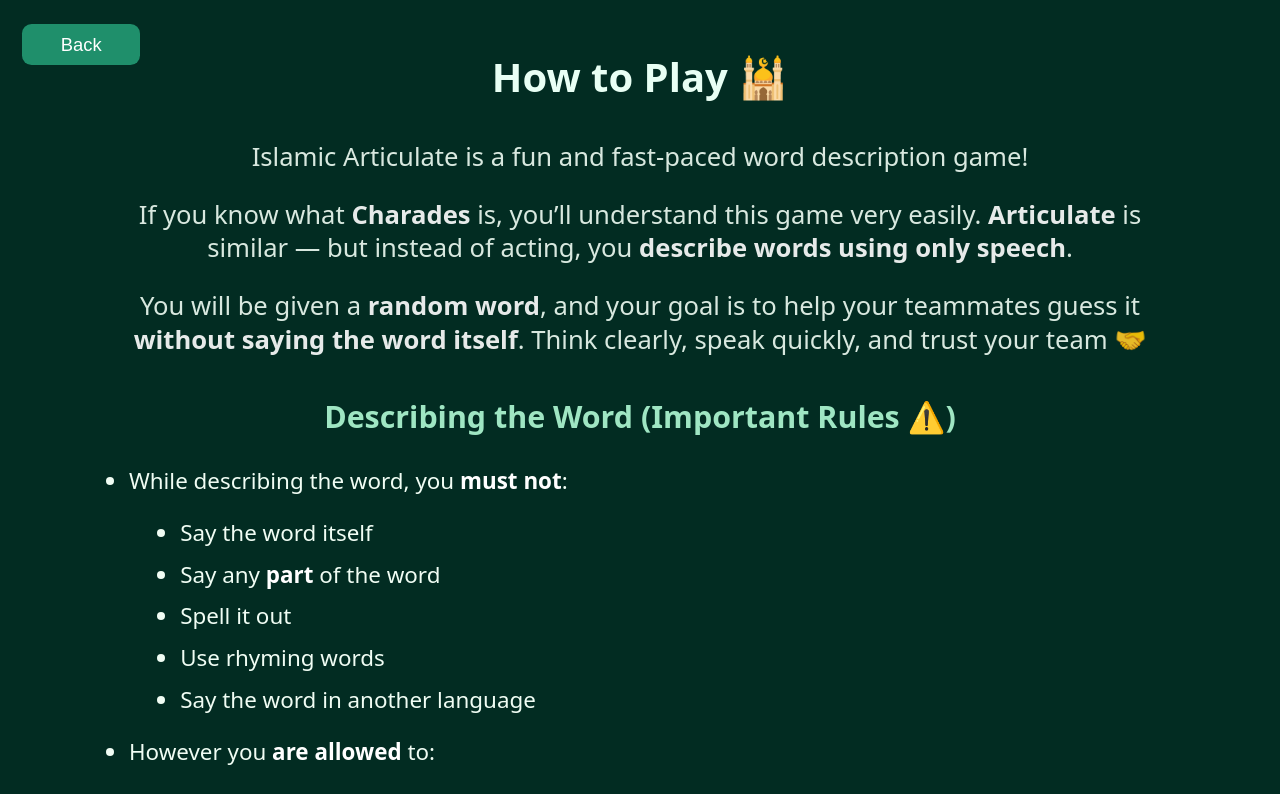
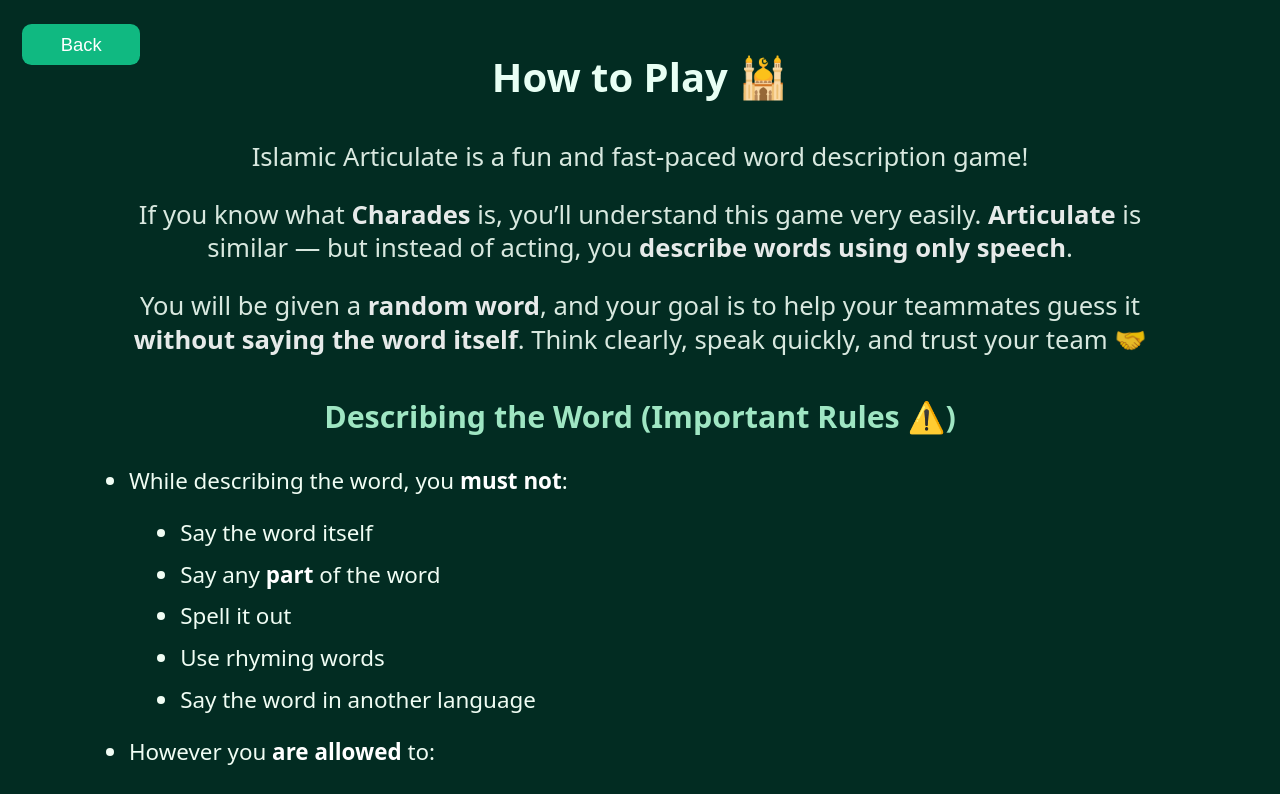
Before and after one commit to usmaan275/Islamic-Articulate, a React (Create React App) app: page /instructions in a window 1280 px wide. Shown: the top 794 px of the page. Built offline with nearby package versions, Linux system fonts and the light colour scheme.

Commit message:
instruction page styling fix

```diff
--- a/src/App.css
+++ b/src/App.css
@@ -236,7 +236,7 @@ button:hover {
 
 .instructions p {
   font-size: 3.2vmin;
-  line-height: 4.2vh;
+  line-height: 4.2vmin;
   margin: 1.5vh auto;
   opacity: 0.9;
   max-width: 85vw;
@@ -269,7 +269,7 @@ button:hover {
   font-size: 2.3vmin;
   padding: 1.2vh 3vw;
   border-radius: 1.2vh;
-  background: #1f8f6b;
+  background: #10b981;
   color: white;
   border: none;
   cursor: pointer;
@@ -277,5 +277,5 @@ button:hover {
 }
 
 .instructions button:hover {
-  opacity: 0.9;
+  background-color: #059669;
 }
```
